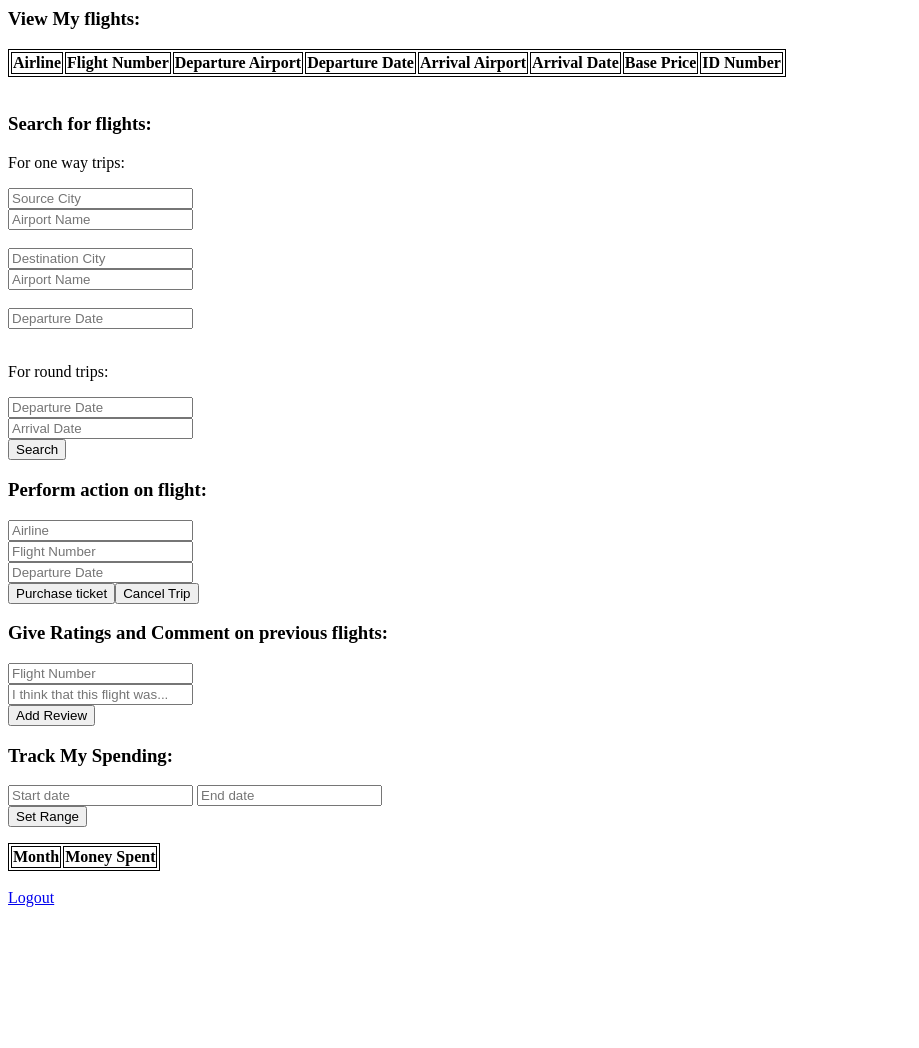
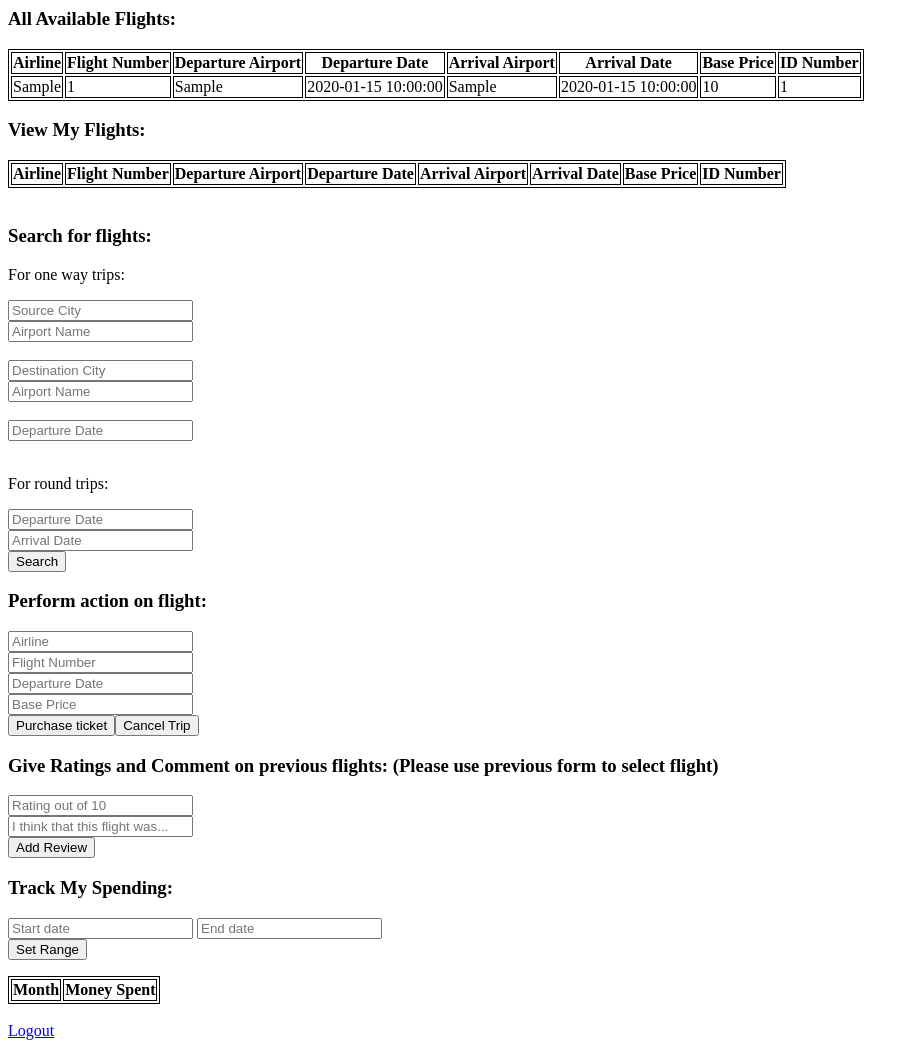
Before and after one commit to Cody-Jiang-Zhihong/Air-Ticket-Reservation-System, a Flask app: page /customer/ in a window 1280 px wide. Shown: the whole page, without its empty margins (0-919 px from the left). Before the commit the page ends 907 px from the top, so only its background shows below. Run offline with Flask 2, Linux system fonts and the light colour scheme; tables that the repository leaves empty hold one stand-in row (values such as "Sample post"); lists and menus that the app fills with data are empty.

Commit message:
Did significant work on customer part of project

```diff
--- a/main.py
+++ b/main.py
@@ -1,4 +1,6 @@
 # Import Flask Library
+import random
+
 from flask import Flask, render_template, request, session, url_for, redirect
 import pymysql.cursors
 
@@ -36,17 +38,28 @@ def register():
 def login():
     return render_template('login.html')
 
-
 # Define route for Customer
 @app.route('/customer/')
 def customer():
-    return render_template('customer.html')
+    # Gets all available flights
+    cursor = conn.cursor()
+    query = 'SELECT * FROM flight'
+    cursor.execute(query)
+    data1 = cursor.fetchall()
+
+    # # View My flights:
+    # query = "SELECT airline, flight_number, departure_airport, departure_date_and_time, arrival_airport, arrival_date_and_time, base_price, id_num FROM ticket NATURAL JOIN flight WHERE customer_email = (SELECT email \
+    #                             FROM customer \
+    #                             WHERE email = %s) AND"
+    # cursor.execute(query, (session['username']))
+    # data2 = cursor.fetchall()
+    cursor.close()
+    return render_template('customer.html', flights=data1)
 
 # Define route for AirlineStuff
 @app.route('/airlinestaff/')
 def airlinestaff():
     return render_template('airlinestaff.html')
-
 
 # Authenticates the view flights
 @app.route('/viewFlightsAuth', methods=['GET', 'POST'])
@@ -115,8 +128,6 @@ def viewFlightsAuth():
             query = 'SELECT * FROM flight'
             cursor.execute(query)
             data1 = cursor.fetchall()
-            for each in data1:
-                print(each)
             cursor.close()
             error = 'Incomplete or incorrect data provided'
             return render_template('index.html', error=error, flights=data1)
@@ -126,8 +137,6 @@ def viewFlightsAuth():
         query = 'SELECT * FROM flight'
         cursor.execute(query)
         data1 = cursor.fetchall()
-        for each in data1:
-            print(each)
         cursor.close()
         error = 'Incomplete or incorrect data provided'
         return render_template('index.html', error=error, flights=data1)
@@ -202,18 +211,25 @@ def registerAuth():
     last_name = request.form['last_name']
     date_of_birth2 = request.form['date_of_birth2']
     airline_name = request.form['airline_name']
+    phone_numbers = request.form['phone_numbers']
+    email_addresses = request.form['email_addresses']
 
     customer_data = [username1, email, password1, building_name, street, city, state, phone_number, passport_num,
                      passport_expiration, passport_country, date_of_birth1]
-    staff_data = [username2, password2, first_name, last_name, date_of_birth2, airline_name]
+    staff_data = [username2, password2, first_name, last_name, date_of_birth2, airline_name, phone_numbers, email_addresses]
 
     customer = -1
     if "" not in customer_data:
         customer = 1
     elif "" not in staff_data:
         customer = 0
+        email_addresses = email_addresses.replace(" ", "")
+        phone_numbers = phone_numbers.replace(" ", "")
+        if "@" not in email_addresses:
+            error = "Please enter a valid email"
+            return render_template('register.html', error=error)
 
-    if customer and "@" not in email:
+    if customer == 1 and "@" not in email:
         error = "Please enter a valid email"
         return render_template('register.html', error=error)
 
@@ -247,142 +263,181 @@ def registerAuth():
             cursor.close()
             return render_template('index.html', register="You've been successfully registered as a Customer")
         if customer == 0:
+            # Insert into airline_staff
             query = 'INSERT INTO airline_staff VALUES(%s, MD5(%s), %s, %s, %s, %s)'
             cursor.execute(query, (username2, password2, first_name, last_name, date_of_birth2, airline_name))
             conn.commit()
+
+            # Insert into airline_staff emails
+            query = 'INSERT INTO email_address VALUES(%s, %s)'
+            cursor.execute(query, (username2, email_addresses))
+            conn.commit()
+
+            # Insert into airline_staff phone numbers
+            query = 'INSERT INTO phone_number VALUES(%s, %s)'
+            cursor.execute(query, (username2, phone_numbers))
+            conn.commit()
+
             cursor.close()
             return render_template('index.html', register="You've been successfully registered as an Airline Staff")
-
 
 @app.route('/customerAuth', methods=['GET', 'POST'])
 def customerAuth():
     username = session['username']
-
-    source_city = request.form['source_city']
-    airport_name1 = request.form['airport_name1']
-
-    destination_city = request.form['destination_city']
-    airport_name2 = request.form['airport_name2']
-
-    departure_date1 = request.form['departure_date1']
-
-    arrival_date = request.form['arrival_date']
-
-    airline = request.form['airline']
-    flight_number = request.form['flight_number']
-    departure_date = request.form['departure_date']
-
-    # we need to add all these things below in html later
-    rating = request.form['rating']
-    review = request.form['review']
-    start_date = request.form['start_date']
-    end_date = request.form['end_date']
-    # we need to add all these things above in html later
-
     # cursor used to send queries
     cursor = conn.cursor()
+    error = None
     queried = False
 
-    #View My flights:
-    query = "SELECT airline, flight_number, departure_airport, departure_date_and_time, arrival_airport, " \
-                "arrival_date_and_time, base_price, ID_num FROM ticket, \
-            WHERE customer_email = (SELECT email \
-                                    FROM customer \
-                                    WHERE username = %s);"
-    cursor.execute(query, (username))
+    # Generates random ticket_id, will failproof this later
+    ticket_id = random.randint(1, 9999999)
 
+    # Search for flights function
+    if 'search' in request.form:
+        source_city = request.form['source_city']
+        airport_name1 = request.form['airport_name1']
 
-    # If Search for flights: is filled:
-    # FOR one way trips:
-    if source_city != "" and airport_name1 != "" and destination_city != "" and airport_name2 != "":
-        # executes query
-        query = "SELECT airline, flight_number, departure_airport, departure_date_and_time, arrival_airport, " \
-                "arrival_date_and_time, base_price, ID_num FROM flight natural join airport WHERE departure_airport = " \
-                "%s AND city = %s AND destination_city = %s AND arrival_airport = %s;"
-        cursor.execute(query, (airport_name1, source_city, destination_city, airport_name2))
-        queried = True
+        destination_city = request.form['destination_city']
+        airport_name2 = request.form['airport_name2']
 
-    # FOR round trips:
-    if departure_date1 != "" and arrival_date != "":
-        # executes query
-        query = "SELECT airline, flight_number, departure_airport, departure_date_and_time, arrival_airport, " \
-                "arrival_date_and_time, base_price, ID_num FROM flight natural join airport WHERE departure_date = " \
-                "%s AND arrival_date = %s;"
-        cursor.execute(query, (departure_date1, arrival_date))
-        queried = True
+        departure_date1 = request.form['departure_date1']
 
-    ticket_id = 1
-    # If Perform action on flight: is filled
-    if airline != "" and flight_number != "" and departure_date != "":
-        # if click purchase:
-        # BTW I think we dont need departure_date here, since we can all things if we have flight_number
-        query = "UPDATE ticket \
-                SET ticket_id = %s, customer_email = (SELECT email FROM customer where name = %s), \
-                    airline_name = %s, flight_number = %s, sold_price = (SELECT price FROM flight where number = %s);"
-        cursor.execute(query, (ticket_id, username, airline, flight_number, flight_number))
-        ticket_id += 1
-        queried = True
+        departure_date2 = request.form['departure_date2']
+        arrival_date = request.form['arrival_date']
 
-        # if click cancel:
-        query = "DELETE FROM ticket \
-                WHERE airline = %s AND flight_number = %s"
-        cursor.execute(query, (airline, flight_number))
-        queried = True
+        # If first part is filled
+        if source_city != "" and airport_name1 != "":
+            # executes query
+            query = "SELECT airline, flight_number, departure_airport, departure_date_and_time, arrival_airport, " \
+                    "arrival_date_and_time, base_price, ID_num FROM flight natural join airport WHERE departure_airport = " \
+                    "%s AND city = %s"
+            cursor.execute(query, (airport_name1, source_city))
+            queried = True
+        # If second part is filled
+        elif destination_city != "" and airport_name2 != "":
+            # executes query
+            query = "SELECT airline, flight_number, departure_airport, departure_date_and_time, arrival_airport, " \
+                    "arrival_date_and_time, base_price, ID_num FROM flight natural join airport WHERE arrival_airport = " \
+                    "%s AND city = %s"
+            cursor.execute(query, (airport_name2, destination_city))
+            queried = True
+        # If last part of one way is filled
+        elif departure_date1 != "":
+            # executes query
+            query = 'SELECT airline, flight_number, departure_airport, departure_date_and_time, arrival_airport, " \
+                           "arrival_date_and_time, base_price, ID_num FROM flight WHERE departure_date_and_time = %s'
+            cursor.execute(query, departure_date1)
+            queried = True
+        # If last part of round trip is filled
+        elif departure_date2 != "" and arrival_date != "":
+            # executes query
+            query = 'SELECT airline, flight_number, departure_airport, departure_date_and_time, arrival_airport, ' \
+                    '" \ "arrival_date_and_time, base_price, ID_num FROM flight WHERE departure_date_and_time = %s AND ' \
+                    'arrival_date_and_time = %s '
+            cursor.execute(query, (departure_date2, arrival_date))
+            queried = True
+        else:
+            error = "You're missing information required to search for a flight"
 
+    # Perform action on flight (purchase ticket, cancel trip)
+    if 'purchase' in request.form or 'cancel' in request.form:
+        airline = request.form['p_airline']
+        flight_number = request.form['p_flight_number']
+        departure_date = request.form['p_departure_date']
+        base_price = request.form['p_base_price']
 
+        if airline != "" and flight_number != "" and departure_date != "":
+            # if click purchase:
+            if 'purchase' in request.form:
+                query = "UPDATE ticket SET customer_email = (SELECT email FROM customer where name = %s) WHERE " \
+                        "airline_name = %s AND flight_number = %s AND sold_price = %s AND customer_email IS NULL "
+                cursor.execute(query, (username, airline, flight_number, base_price))
 
-    # If Give Ratings and Comment on previous flights: is filled
-    elif flight_number != "" and review != "":
-        # executes query
-        query = "UPDATE review \
-                SET email = (SELECT email FROM customer where name = %s), \
-                    airline_name = %s, flight_number = %s, rating = %s, review = %s"
-        cursor.execute(query, (username, airline, flight_number, flight_number, rating, review))
-        queried = True
+            # if click cancel:
+            if 'cancel' in request.form:
+                query = "DELETE FROM ticket \
+                        WHERE airline = %s AND flight_number = %s"
+                cursor.execute(query, (airline, flight_number))
+                queried = True
+        else:
+            error = "You're missing information required to perform an action on a ticket"
 
+    # Rate or comment on prev flight
+    if 'submit_review' in request.form:
+        airline = request.form['p_airline']
+        flight_number = request.form['p_flight_number']
+        departure_date = request.form['p_departure_date']
+        rating = request.form['rating']
+        review = request.form['comment']
 
-    # If Track My Spending: is filled
-    elif start_date != "" and end_date != "":
-        # executes query
-        query = 'SELECT SUM(sold_price IN( SELECT sold_price \
-                                            FROM ticket\
-                                            WHERE purchase_date_and_time > start_date \
-                                                AND end_date < end_date))'
-        cursor.execute(query, (start_date, end_date))
-        queried = True
+        if airline != "" and flight_number != "" and departure_date != "":
+            # If Give Ratings and Comment on previous flights: is filled
+            if rating != "" and review != "" and 'submit_review' in request.form:
+                # executes query
+                query = "UPDATE review \
+                            SET email = (SELECT email FROM customer where name = %s), \
+                                airline_name = %s, flight_number = %s, rating = %s, review = %s"
+                cursor.execute(query, (username, airline, flight_number, flight_number, rating, review))
+            else:
+                error = "You're missing information required to submit a review"
+        else:
+            error = "You're missing information required to submit a review"
+
+    # Track my spending
+    if 'track' in request.form:
+        start_date = request.form['date_start']
+        end_date = request.form['date_end']
+
+        # If Track My Spending: is filled
+        if start_date != "" and end_date != "":
+            # executes query
+            query = 'SELECT SUM(sold_price IN( SELECT sold_price \
+                                                    FROM ticket\
+                                                    WHERE purchase_date_and_time > start_date \
+                                                        AND end_date < end_date))'
+            cursor.execute(query, (start_date, end_date))
+        else:
+            error = "You're missing information required to track your spending"
 
     if queried:
         # stores the results in a variable
         data = cursor.fetchall()
-        for d in data:
-            print(d)
-        # use fetchall() if you are expecting more than 1 data row
         cursor.close()
-        error = None
         if data:
+            print("Data:", data)
             return render_template('customer.html', flights=data)
         else:
-            # returns an error message to the html page
+            # Gets all available flights
             cursor = conn.cursor()
             query = 'SELECT * FROM flight'
             cursor.execute(query)
             data1 = cursor.fetchall()
-            for each in data1:
-                print(each)
+
+            # View My flights:
+            query = "SELECT * FROM ticket WHERE customer_email = (SELECT email \
+                                            FROM customer \
+                                            WHERE customer_email = %s);"
+            cursor.execute(query, (session['username']))
+            data2 = cursor.fetchall()
             cursor.close()
-            error = 'Incomplete or incorrect data provided'
-            return render_template('customer.html', error=error, flights=data1)
+            error = "We were unable to perform the operation you've requested due to incorrect or incomplete data, " \
+                    "please try again. "
+            return render_template('customer.html', error=error, flights=data1, myflights=data2)
     else:
-        # returns an error message to the html page
+        # Gets all available flights
         cursor = conn.cursor()
         query = 'SELECT * FROM flight'
         cursor.execute(query)
         data1 = cursor.fetchall()
-        for each in data1:
-            print(each)
+
+        # View My flights:
+        query = "SELECT * FROM ticket WHERE customer_email = (SELECT email \
+                                        FROM customer \
+                                        WHERE customer_email = %s);"
+        cursor.execute(query, (session['username']))
+        data2 = cursor.fetchall()
         cursor.close()
-        error = 'Incomplete or incorrect data provided'
-        return render_template('customer.html', error=error, flights=data1)
+        return render_template('customer.html', error=error, flights=data1, myflights=data2)
 
 @app.route('/airlinestaffAuth', methods=['GET', 'POST'])
 def airlinestaffAuth():
--- a/templates/customer.html
+++ b/templates/customer.html
@@ -8,8 +8,11 @@
 	}
 </style>
 
+{% if error %}
+	<h2 style="color:red">{{error}}<h2/>
+{% endif %}
 
-<h3>View My flights:</h3>
+<h3>All Available Flights:</h3>
 <table>
 	<th>Airline</th>
 	<th>Flight Number</th>
@@ -32,9 +35,34 @@
 		<td>{{line['ID_num']}}</td>
 	</tr>
 {% endfor %}
+</table>
+
+<h3>View My Flights:</h3>
+<table>
+	<th>Airline</th>
+	<th>Flight Number</th>
+	<th>Departure Airport</th>
+	<th>Departure Date</th>
+	<th>Arrival Airport</th>
+	<th>Arrival Date</th>
+	<th>Base Price</th>
+	<th>ID Number</th>
+
+{% for line in myflights %}
+	<tr>
+		<td>{{line['airline']}}</td>
+		<td>{{line['flight_number']}}</td>
+		<td>{{line['departure_airport']}}</td>
+		<td>{{line['departure_date_and_time']}}</td>
+		<td>{{line['arrival_airport']}}</td>
+		<td>{{line['arrival_date_and_time']}}</td>
+		<td>{{line['base_price']}}</td>
+		<td>{{line['ID_num']}}</td>
+	</tr>
+{% endfor %}
 </table><br>
 
-<form action="/" method="POST">
+<form action="/customerAuth" method="POST">
 	<h3>Search for flights:</h3>
 	<p>For one way trips:</p>
 	<input type="text" name = "source_city" placeholder="Source City"/></br>
@@ -47,36 +75,30 @@
 	<p>For round trips:</p>
 	<input type="text" name = "departure_date2" placeholder="Departure Date"/></br>
 	<input type="text" name = "arrival_date" placeholder="Arrival Date"/></br>
-	<input type="submit" value = Search>
-	{% if error %}
-		<p class="error"><strong>Error:</strong> {{error}}</p>
-	{% endif %}
+	<input type="submit" name = "search" value = "Search">
 </form>
 
-<form action="/" method="POST">
+<form action="/customerAuth" method="POST">
 	<h3>Perform action on flight:</h3>
 	<input type="text" name = "p_airline" placeholder="Airline"/></br>
 	<input type="text" name = "p_flight_number" placeholder="Flight Number"/></br>
 	<input type="text" name = "p_departure_date" placeholder="Departure Date"/></br>
-	<input type="submit" value = "Purchase ticket"><input type="submit" value = "Cancel Trip">
+	<input type="text" name = "p_base_price" placeholder="Base Price"/></br>
+	<input type="submit" name = "purchase" value = "Purchase ticket"><input type="submit" name ="cancel" value = "Cancel Trip">
 
-	<h3>Give Ratings and Comment on previous flights:</h3>
-	<input type="text" name = "rating" placeholder="Flight Number"/></br>
+	<h3>Give Ratings and Comment on previous flights: (Please use previous form to select flight)</h3>
+	<input type="text" name = "rating" placeholder="Rating out of 10"/></br>
 	<input type="text" name = "comment" placeholder="I think that this flight was..."/></br>
-	<input type="submit" value = "Add Review">
+	<input type="submit" name = "submit_review" value = "Add Review">
 </form>
 
-
-<form action="/" method="POST">
+<form action="/customerAuth" method="POST">
 	<h3>Track My Spending:</h3>
 	<input type="text" name = "date_start" placeholder="Start date"/>
 	<input type="text" name = "date_end" placeholder="End date"/></br>
-	<input type="submit" value = "Set Range">
+	<input type="submit" name = "track" value = "Set Range">
 </form>
 
-{% if error %}
-	<p class="spent"><strong>You have spent</strong> {{error}} <strong> dollars this month</strong></p>
-{% endif %}
 <table>
 	<th>Month</th>
 	<th>Money Spent</th>
@@ -92,6 +114,4 @@
 <a href="/logout">Logout</a>
 
 </body>
-
-
 </html>
--- a/templates/index.html
+++ b/templates/index.html
@@ -10,6 +10,9 @@
 <a href="/login">Login</a>
 <a href="/register">Register</a>
 <br>
+{% if register %}
+	<h2 style="color:blue">{{register}}</h2>
+{% endif %}
 <form action="/" method="POST">
 	<h3>Search for future flights (Only 1 of 4 groups need to be filled in to search)</h3>
 	<p>For one way trips:</p>
```
Also changed, not shown: templates/airlinestaff.html (+10 -9 lines), templates/register.html (+8 -6 lines).
